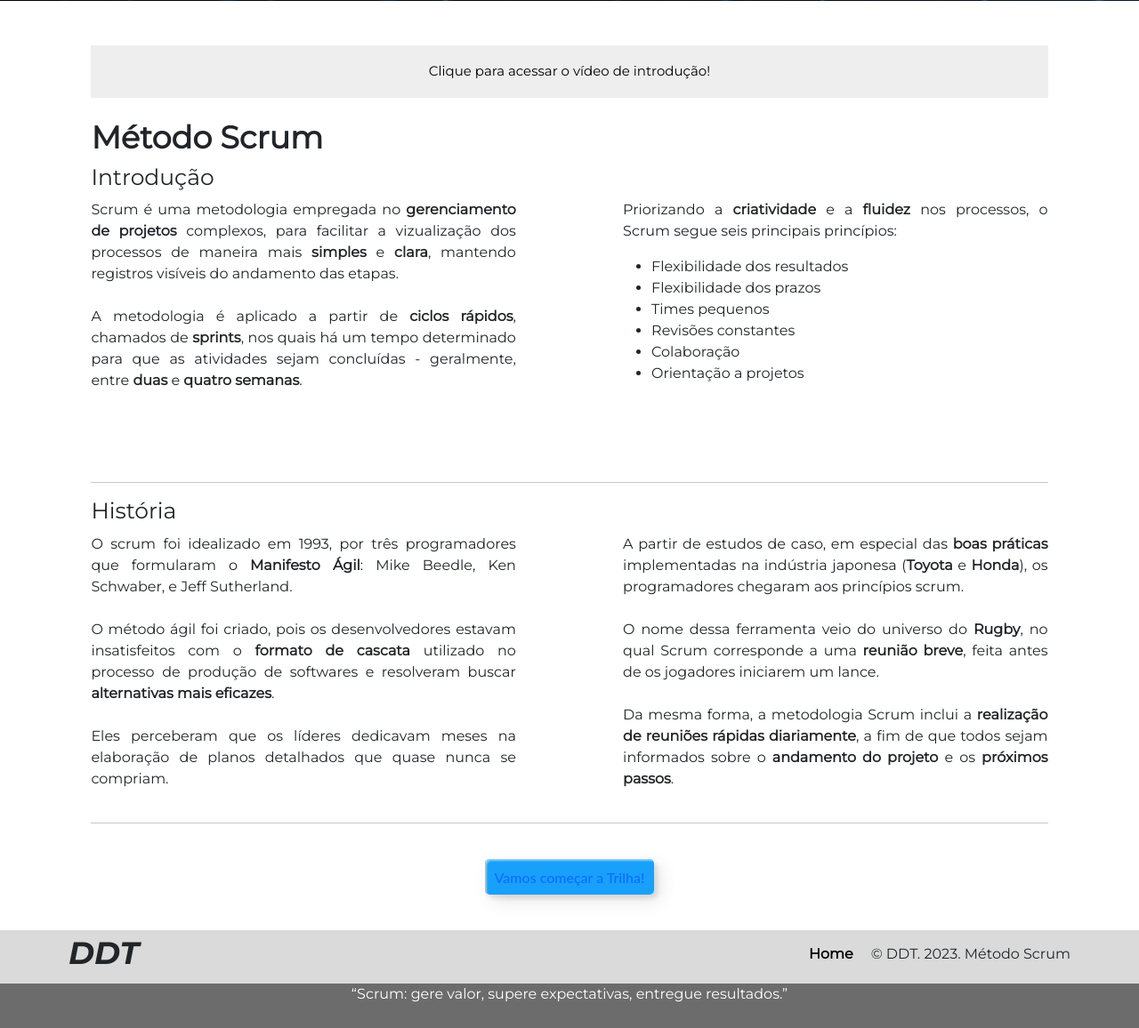
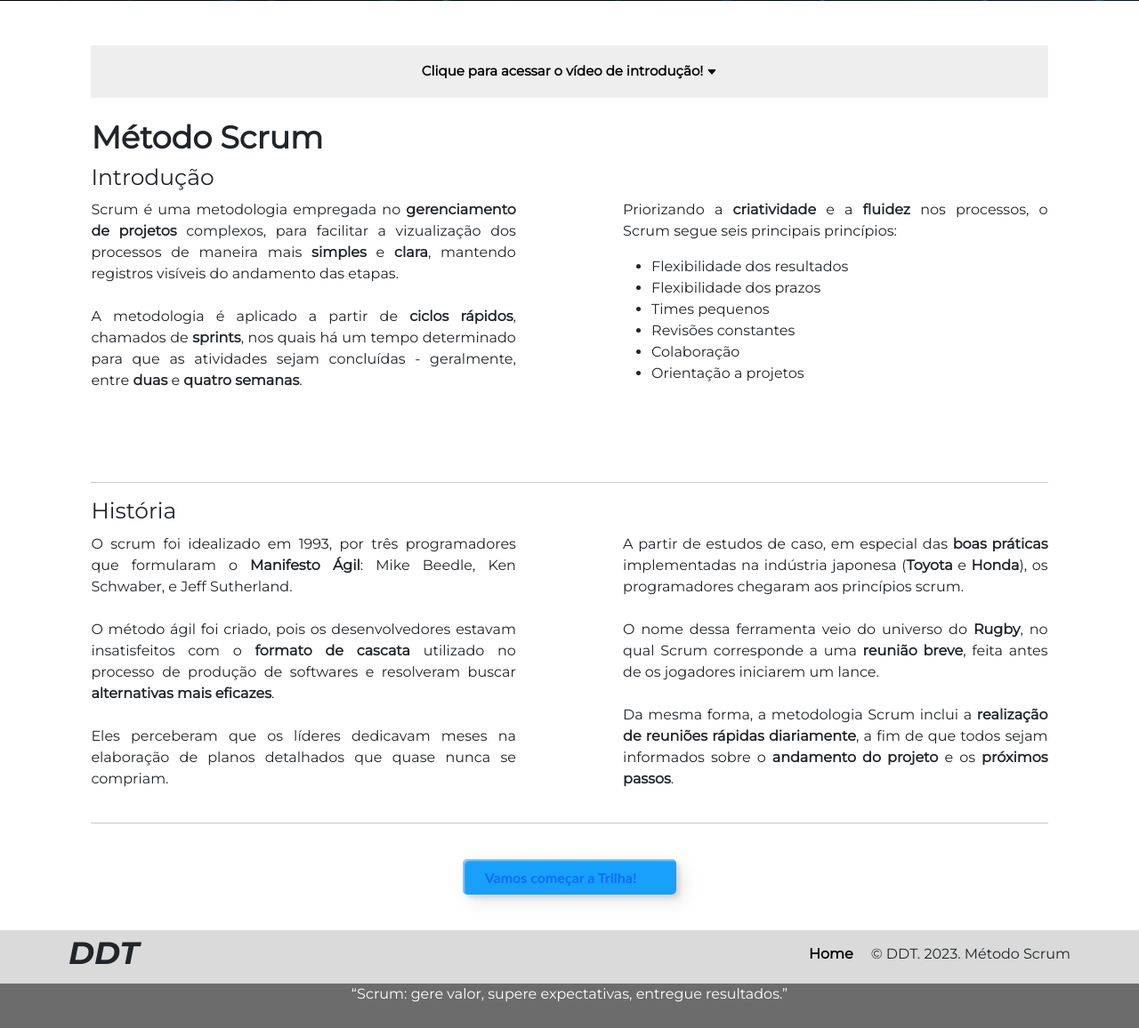
Before and after one commit to erickhoawata/DDT-1-Sem, a Flask app: page / in a window 1280 px wide. Shown: the part 765-1921 px from the top of the page at 89% size. Run offline with Flask 3, Linux system fonts and the light colour scheme.

Commit message:
Bootstrap Icons

```diff
--- a/static/css/styles.css
+++ b/static/css/styles.css
@@ -58,11 +58,19 @@ h4{
     margin: 40px auto;
     text-align: center;
   }
-  button {
+
+button {
     margin: 10px;
+}
+
+.custom-btn svg {
+      color: #18a0fb;
   }
+
+
+
   .custom-btn {
-    width: 190px;
+    width: 240px;
     height: 40px;
     color: #fff;
     border-radius: 5px;
@@ -79,13 +87,14 @@ h4{
      4px 4px 5px 0px rgba(0,0,0,.1);
     outline: none;
   }
+
 .btn-5 {
-    width: 190px;
+    width: 240px;
     height: 40px;
     line-height: 42px;
     padding: 0;
     border: none;
-    background: #18a0fb;
+    background: #9ec1d8;
   background: linear-gradient(0deg, #18a0fb 0%, #18a0fb 100%);
   }
   .btn-5:hover {
--- a/templates/equipe.html
+++ b/templates/equipe.html
@@ -32,7 +32,11 @@
         </div>
         <!--Botao do colaspe-->
         <div>
-                <button type="button" class="collapsible">Clique para acessar o vídeo!</button>
+                  <button type="button" class="collapsible"><b>Clique para acessar o vídeo! </b>
+                <svg xmlns="http://www.w3.org/2000/svg" width="12" height="12" fill="currentColor" class="bi bi-caret-down-fill" viewBox="0 0 16 16">
+                <path d="M7.247 11.14 2.451 5.658C1.885 5.013 2.345 4 3.204 4h9.592a1 1 0 0 1 .753 1.659l-4.796 5.48a1 1 0 0 1-1.506 0z"/>
+                </svg>
+            </button>
                 <div class="content">
                     <iframe class="center" src="https://www.youtube.com/embed/ODgwO5FVzKE" frameborder="0" width="800" height="500"></iframe>
                 </div>
--- a/templates/index.html
+++ b/templates/index.html
@@ -21,7 +21,11 @@
 
         <!--Botao do colaspe-->
         <div>
-                <button type="button" class="collapsible">Clique para acessar o vídeo de introdução!</button>
+                <button type="button" class="collapsible"><b>Clique para acessar o vídeo de introdução! </b>
+                    <svg xmlns="http://www.w3.org/2000/svg" width="12" height="12" fill="currentColor" class="bi bi-caret-down-fill" viewBox="0 0 16 16">
+                        <path d="M7.247 11.14 2.451 5.658C1.885 5.013 2.345 4 3.204 4h9.592a1 1 0 0 1 .753 1.659l-4.796 5.48a1 1 0 0 1-1.506 0z"/>
+                    </svg>
+                </button>
                 <div class="content">
                     <iframe class="center" src="https://www.youtube.com/embed/ZPuRcOg6lTM" frameborder="0" width="800"
                         height="500"></iframe>
@@ -116,7 +120,10 @@
 
         <!-- começar a trilha -->
         <div class="frame">
-            <button class="custom-btn btn-5"><a href="/trilha">Vamos começar a Trilha!</a></button>
+            <button class="custom-btn btn-5"><a href="/trilha"><b>Vamos começar a Trilha! <svg xmlns="http://www.w3.org/2000/svg" width="16" height="16" fill="currentColor" class="bi bi-rocket-takeoff-fill" viewBox="0 0 16 16">
+                <path d="M12.17 9.53c2.307-2.592 3.278-4.684 3.641-6.218.21-.887.214-1.58.16-2.065a3.578 3.578 0 0 0-.108-.563 2.22 2.22 0 0 0-.078-.23V.453c-.073-.164-.168-.234-.352-.295a2.35 2.35 0 0 0-.16-.045 3.797 3.797 0 0 0-.57-.093c-.49-.044-1.19-.03-2.08.188-1.536.374-3.618 1.343-6.161 3.604l-2.4.238h-.006a2.552 2.552 0 0 0-1.524.734L.15 7.17a.512.512 0 0 0 .433.868l1.896-.271c.28-.04.592.013.955.132.232.076.437.16.655.248l.203.083c.196.816.66 1.58 1.275 2.195.613.614 1.376 1.08 2.191 1.277l.082.202c.089.218.173.424.249.657.118.363.172.676.132.956l-.271 1.9a.512.512 0 0 0 .867.433l2.382-2.386c.41-.41.668-.949.732-1.526l.24-2.408Zm.11-3.699c-.797.8-1.93.961-2.528.362-.598-.6-.436-1.733.361-2.532.798-.799 1.93-.96 2.528-.361.599.599.437 1.732-.36 2.531Z"/>
+                <path d="M5.205 10.787a7.632 7.632 0 0 0 1.804 1.352c-1.118 1.007-4.929 2.028-5.054 1.903-.126-.127.737-4.189 1.839-5.18.346.69.837 1.35 1.411 1.925Z"/>
+              </svg></b></a></button>
         </div>
     </div>
     {% endblock %}
--- a/templates/pilares.html
+++ b/templates/pilares.html
@@ -23,7 +23,11 @@
         </div>
         <!--Botao do colaspe-->
         <div>
-            <button type="button" class="collapsible">Clique para acessar o vídeo!</button>
+            <button type="button" class="collapsible"><b>Clique para acessar o vídeo! </b>
+                <svg xmlns="http://www.w3.org/2000/svg" width="12" height="12" fill="currentColor" class="bi bi-caret-down-fill" viewBox="0 0 16 16">
+                <path d="M7.247 11.14 2.451 5.658C1.885 5.013 2.345 4 3.204 4h9.592a1 1 0 0 1 .753 1.659l-4.796 5.48a1 1 0 0 1-1.506 0z"/>
+                </svg>
+            </button>
             <div class="content">
                 <iframe class="center" src="https://www.youtube.com/embed/L0KBoY8Vscw" frameborder="0" width="800" height="500"></iframe>
             </div>
```
Also changed, not shown: templates/artefatos.html (+8 -2 lines), templates/eventos.html (+11 -2 lines).
